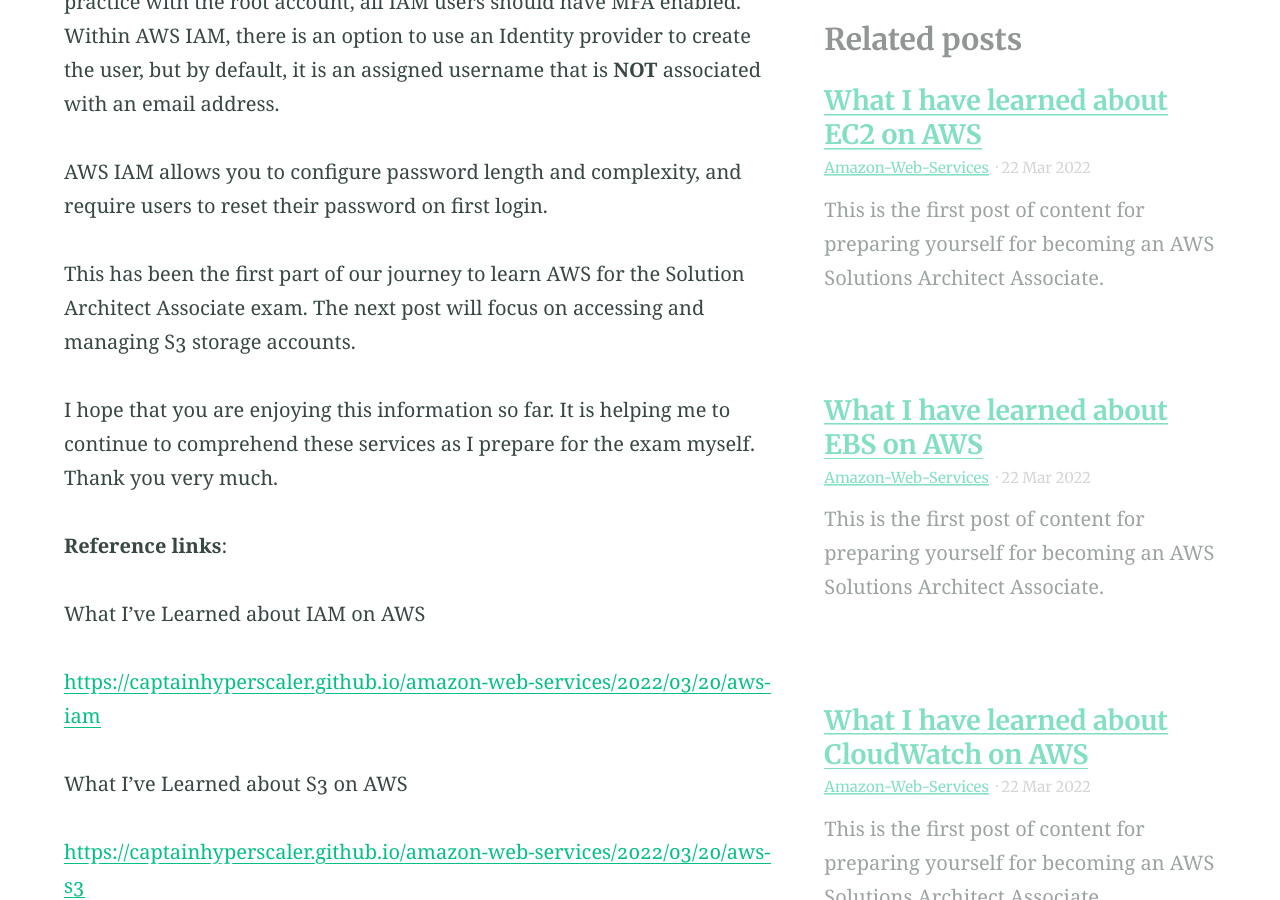
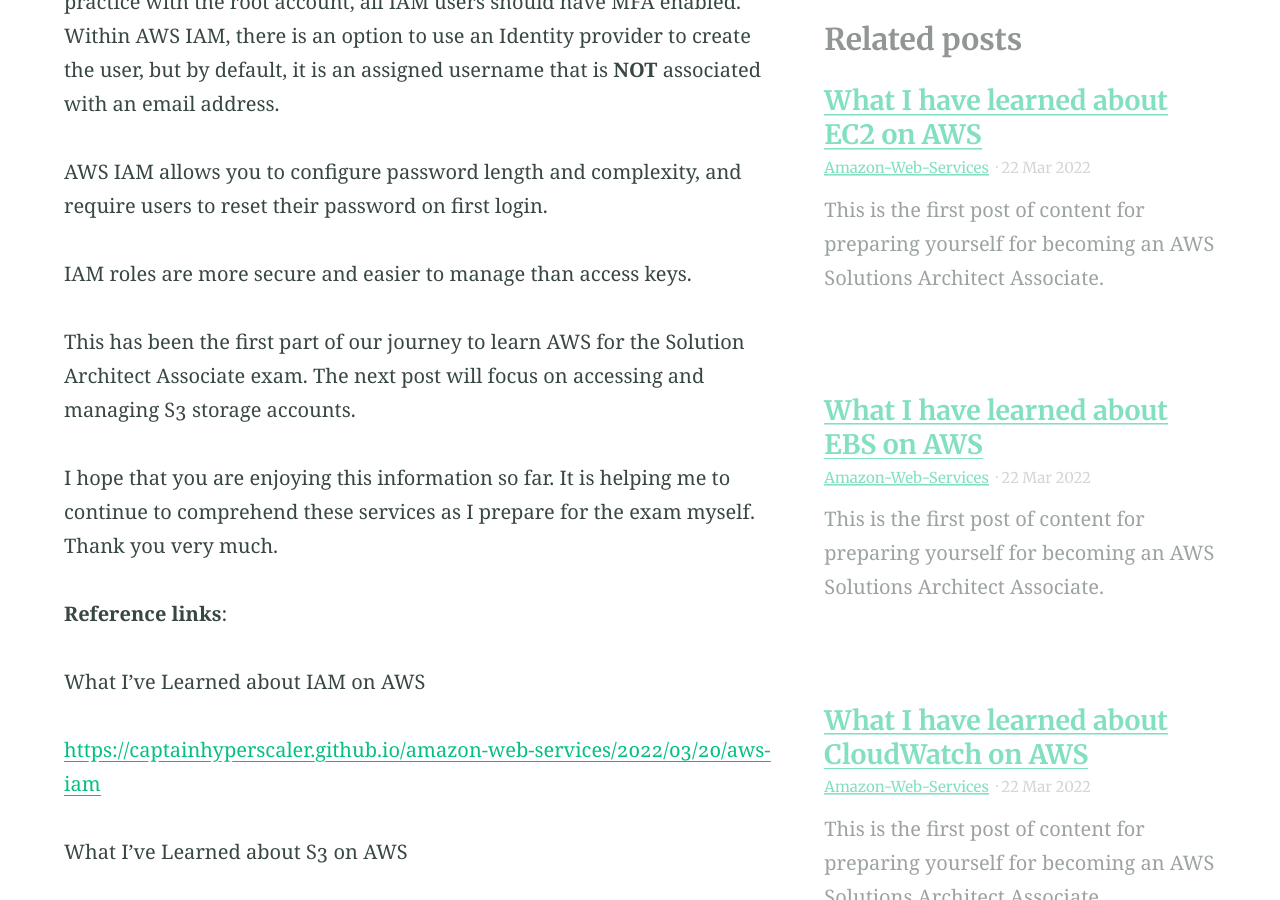
Before and after one commit to captainhyperscaler/captainhyperscaler.github.io, a Jekyll site: the page built from _posts/2022-03-20-aws-iam.md, in a window 1280 px wide and 900 px high, scrolled down 2468 px. Built offline with Jekyll 4.4.1, drawn with Linux system fonts in a browser that asks for light colours.

Commit message:
Update 2022-03-20-aws-iam.md

```diff
--- a/_posts/2022-03-20-aws-iam.md
+++ b/_posts/2022-03-20-aws-iam.md
@@ -31,6 +31,8 @@ Best practice is that you create an AWS Administrator group and add uses that ne
 The root account is the only account that is associated with an email address for username.When a user account is created, their username is simply an ID that is created in AWS IAM with a password.  As is a best practice with the root account, all IAM users should have MFA enabled. Within AWS IAM, there is an option to use an Identity provider to create the user, but by default, it is an assigned username that is **NOT** associated with an email address.
 
 AWS IAM allows you to configure password length and complexity, and require users to reset their password on first login.
+
+IAM roles are more secure and easier to manage than access keys.
 
 This has been the first part of our journey to learn AWS for the Solution Architect Associate exam.  The next post will focus on accessing and managing S3 storage accounts.
 
```
